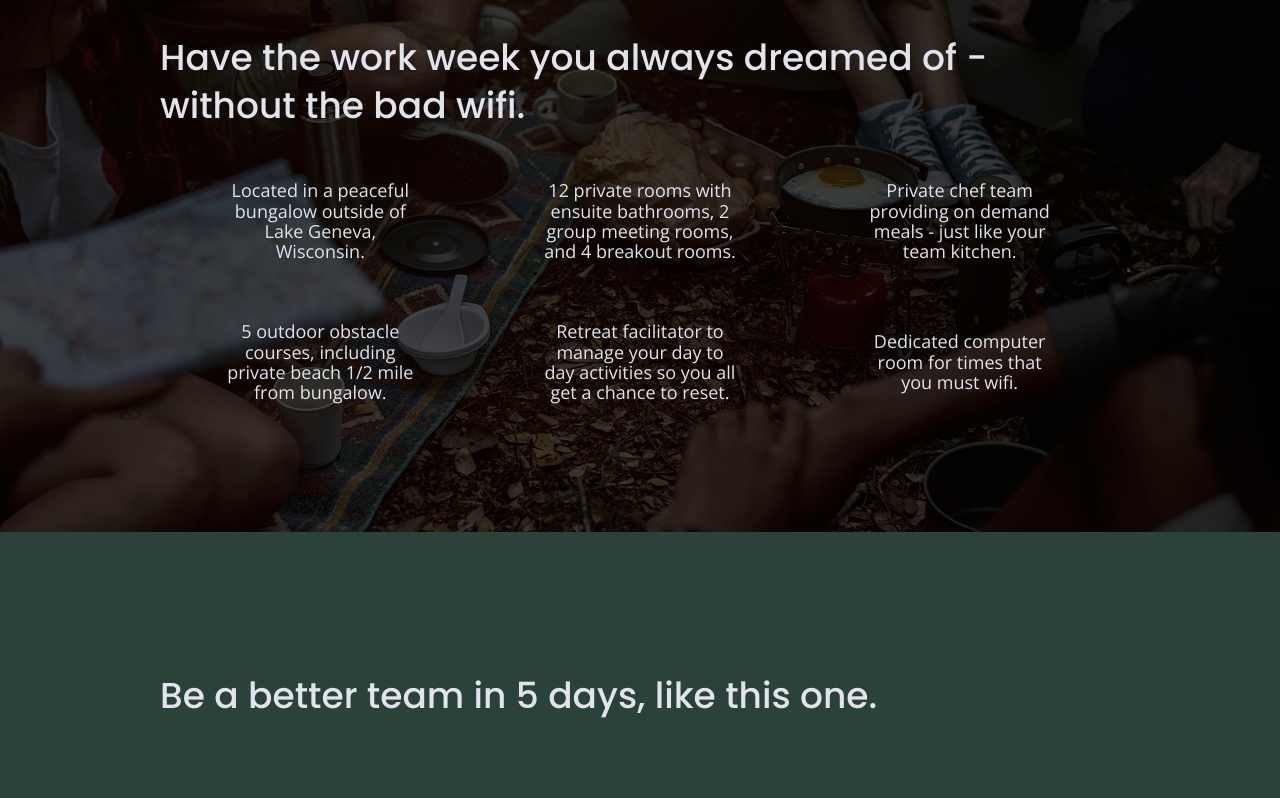
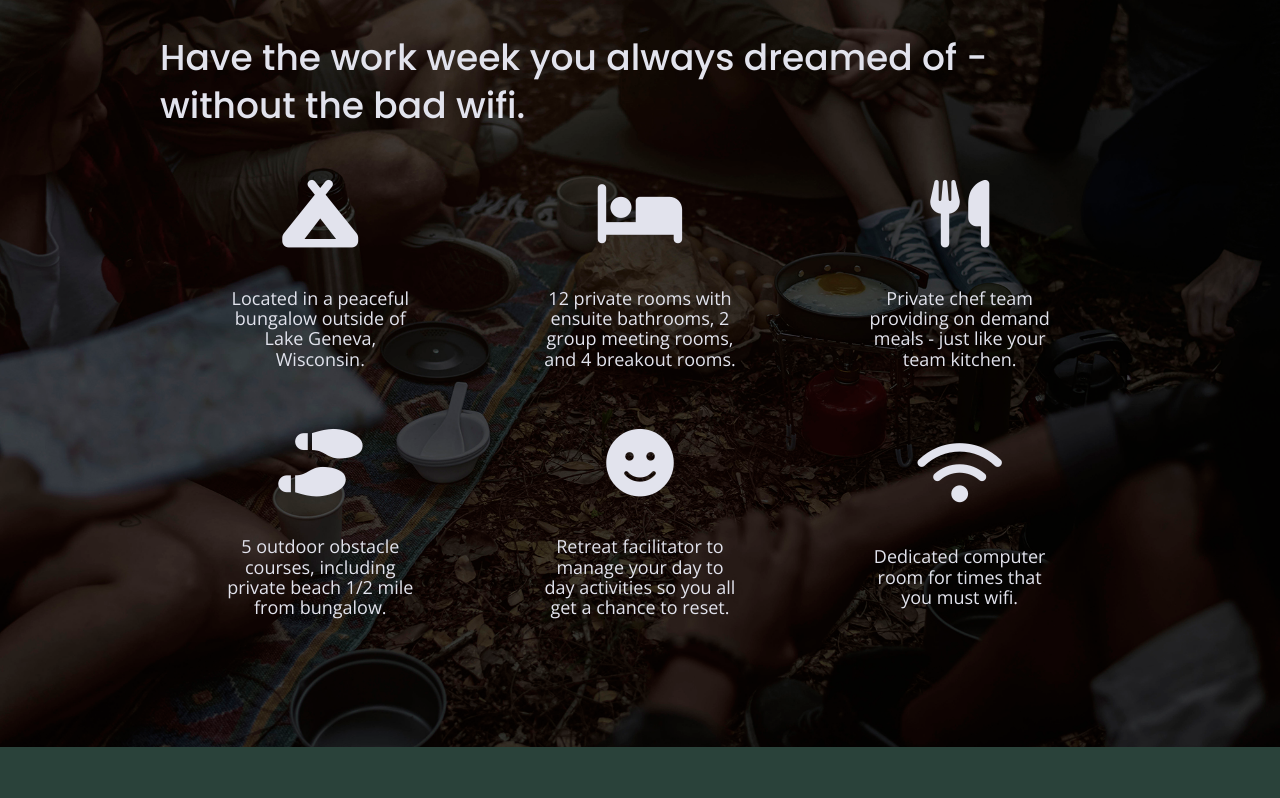
Before and after one commit to james-kel/unplugged, a website built with webpack: page index.html in a window 1280 px wide. Shown: the part 1018-1816 px from the top of the page. Built offline with nearby package versions, Linux system fonts and the light colour scheme; files whose address does not match are found by name.

Commit message:
Added font-awesome links and added feature icons

```diff
--- a/css/style.css
+++ b/css/style.css
@@ -316,6 +316,11 @@ input[type=button] {
 .features p {
   text-align: center;
   margin: 0;
+}
+
+.features i {
+	font-size: 3.75em;
+    margin-bottom: 40px;
 }
 
 /* Reviews */
--- a/index.html
+++ b/index.html
@@ -17,6 +17,10 @@
 
     <link rel="stylesheet" href="css/normalize.css" />
     <link rel="stylesheet" href="css/style.css" />
+    <script
+      src="https://kit.fontawesome.com/d2c0625d30.js"
+      crossorigin="anonymous"
+    ></script>
 
     <link rel="manifest" href="site.webmanifest" />
     <meta name="theme-color" content="#fafafa" />
@@ -82,42 +86,42 @@
           </h2>
           <div class="features-items">
             <article>
-              <p class="fontawesome-icon"></p>
+              <p class="fontawesome-icon"><i class="fas fa-campground"></i></p>
               <p class="features-item-description">
                 Located in a peaceful bungalow outside of Lake Geneva,
                 Wisconsin.
               </p>
             </article>
             <article>
-              <p class="fontawesome-icon"></p>
+              <p class="fontawesome-icon"><i class="fas fa-bed"></i></p>
               <p class="features-item-description">
                 12 private rooms with ensuite bathrooms, 2 group meeting rooms,
                 and 4 breakout rooms.
               </p>
             </article>
             <article>
-              <p class="fontawesome-icon"></p>
+              <p class="fontawesome-icon"><i class="fas fa-utensils"></i></p>
               <p class="features-item-description">
                 Private chef team providing on demand meals - just like your
                 team kitchen.
               </p>
             </article>
             <article>
-              <p class="fontawesome-icon"></p>
+              <p class="fontawesome-icon"><i class="fas fa-shoe-prints"></i></p>
               <p class="features-item-description">
                 5 outdoor obstacle courses, including private beach 1/2 mile
                 from bungalow.
               </p>
             </article>
             <article>
-              <p class="fontawesome-icon"></p>
+              <p class="fontawesome-icon"><i class="fas fa-smile"></i></p>
               <p class="features-item-description">
                 Retreat facilitator to manage your day to day activities so you
                 all get a chance to reset.
               </p>
             </article>
             <article>
-              <p class="fontawesome-icon"></p>
+              <p class="fontawesome-icon"><i class="fas fa-wifi"></i></p>
               <p class="features-item-description">
                 Dedicated computer room for times that you must wifi.
               </p>
```
Also changed, not shown: about/index.html (+1 -0 lines), faq/index.html (+1 -0 lines).
